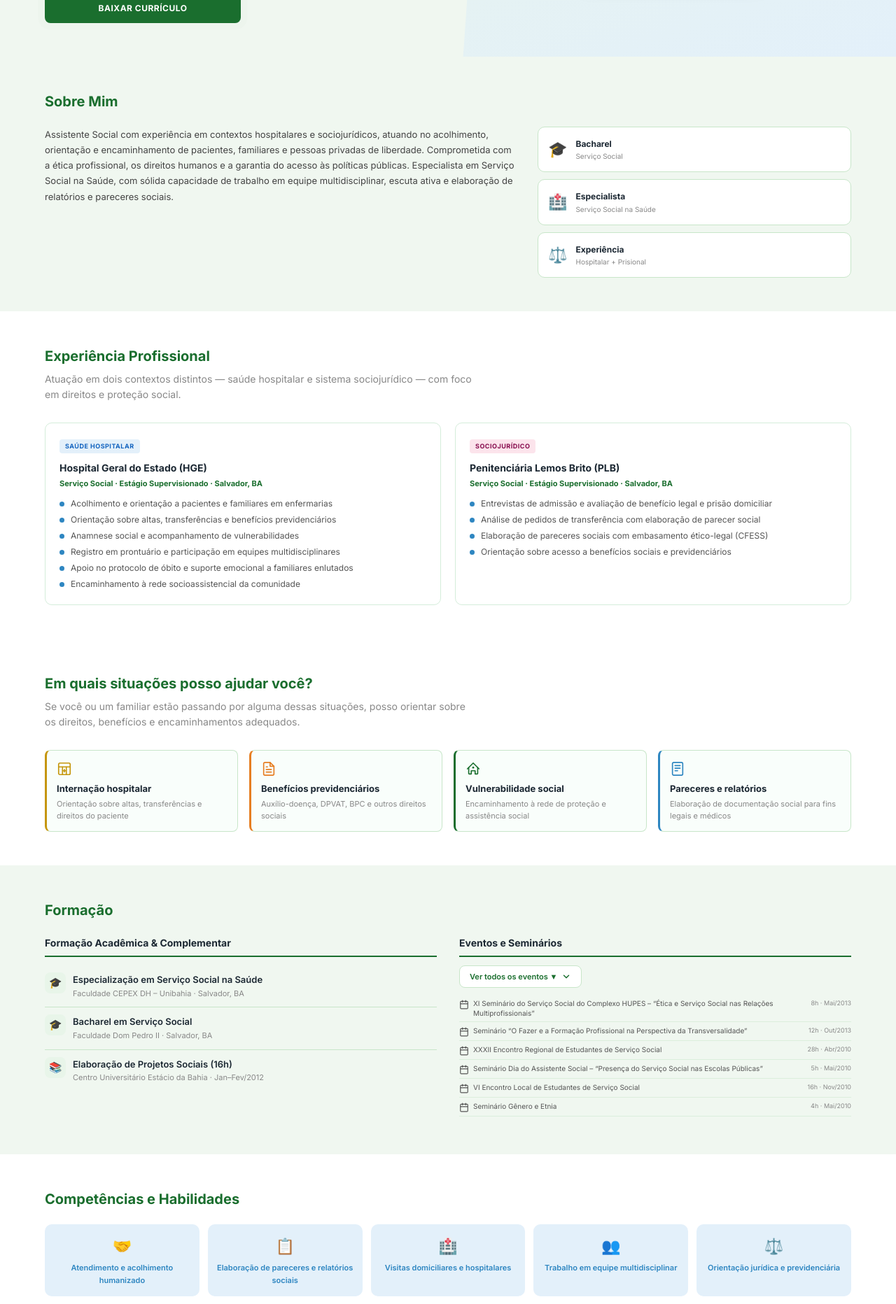
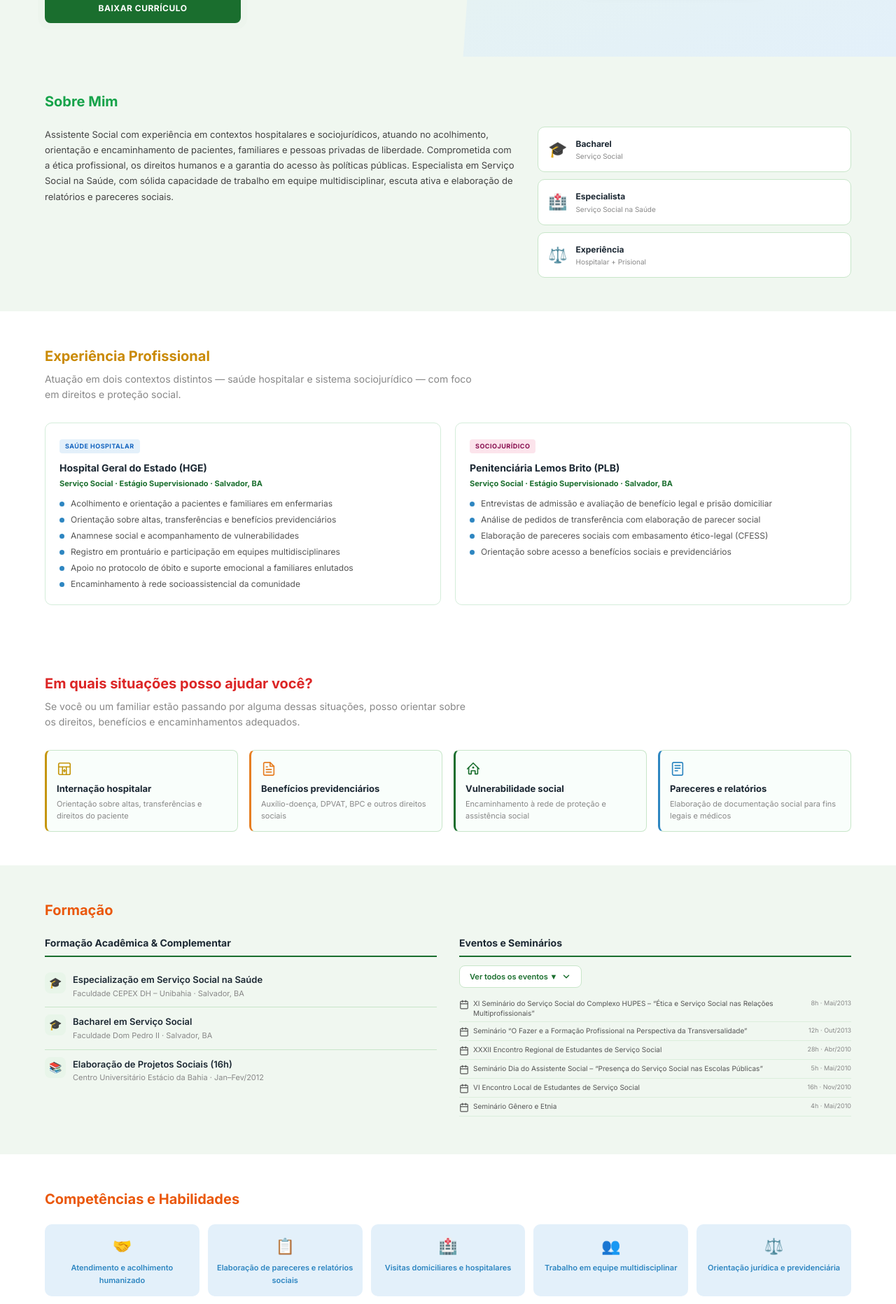
Before and after one commit to ViChagas07/Eude_Ramos, a Next.js app: page / in a window 1280 px wide. Shown: the part 501-2365 px from the top of the page at 70% size. Built offline with nearby package versions, Linux system fonts and the light colour scheme.

Commit message:
feat: section titles colored to match navbar links

```diff
--- a/app/PortfolioContent.tsx
+++ b/app/PortfolioContent.tsx
@@ -475,7 +475,7 @@ export default function PortfolioContent() {
       <section id="about" className="sobre-section fade-section">
         <div className="section-padding">
           <div className="container" style={{ padding: 0 }}>
-            <h2 className="section-title">Sobre Mim</h2>
+            <h2 className="section-title" style={{ color: '#16A34A' }}>Sobre Mim</h2>
             <div className="sobre-grid" style={{ marginTop: 20 }}>
               {/* Left: Professional Profile */}
               <div className="sobre-text">
@@ -528,7 +528,7 @@ export default function PortfolioContent() {
       <section id="experience" className="experiencia-section fade-section">
         <div className="section-padding">
           <div className="container" style={{ padding: 0 }}>
-            <h2 className="section-title">Experiência Profissional</h2>
+            <h2 className="section-title" style={{ color: '#CA8A04' }}>Experiência Profissional</h2>
             <p className="section-sub">
               Atuação em dois contextos distintos — saúde hospitalar e sistema
               sociojurídico — com foco em direitos e proteção social.
@@ -607,7 +607,7 @@ export default function PortfolioContent() {
       <section id="areas" className="areas-section fade-section">
         <div className="section-padding">
           <div className="container" style={{ padding: 0 }}>
-            <h2 className="section-title">
+            <h2 className="section-title" style={{ color: '#DC2626' }}>
               Em quais situações posso ajudar você?
             </h2>
             <p className="section-sub">
@@ -683,7 +683,7 @@ export default function PortfolioContent() {
       <section id="education" className="formacao-section fade-section">
         <div className="section-padding">
           <div className="container" style={{ padding: 0 }}>
-            <h2 className="section-title">Formação</h2>
+            <h2 className="section-title" style={{ color: '#EA580C' }}>Formação</h2>
 
             <div className="formacao-grid" style={{ marginTop: 20 }}>
               {/* Bloco 1: Formação Acadêmica + Complementar */}
@@ -865,7 +865,7 @@ export default function PortfolioContent() {
       >
         <div className="section-padding">
           <div className="container" style={{ padding: 0 }}>
-            <h2 className="section-title">Competências e Habilidades</h2>
+            <h2 className="section-title" style={{ color: '#EA580C' }}>Competências e Habilidades</h2>
 
             <div className="comp-grid" style={{ marginTop: 20 }}>
               <div
```
